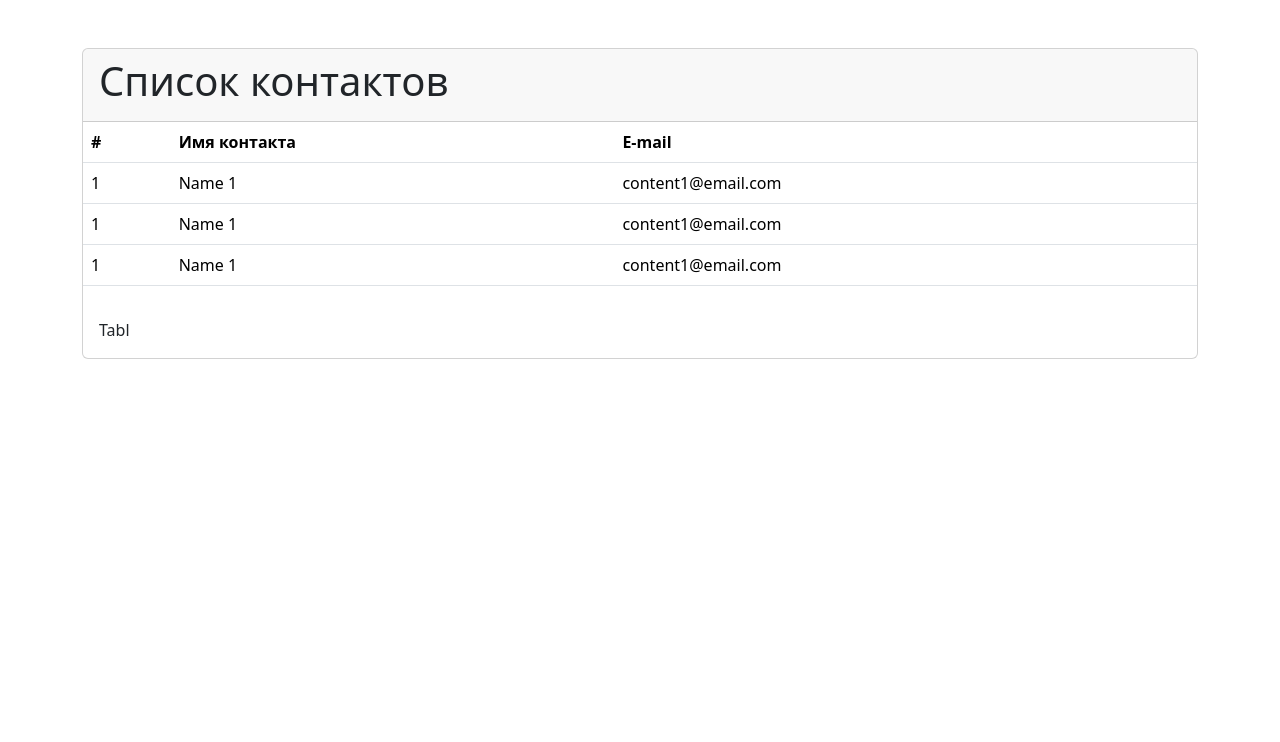
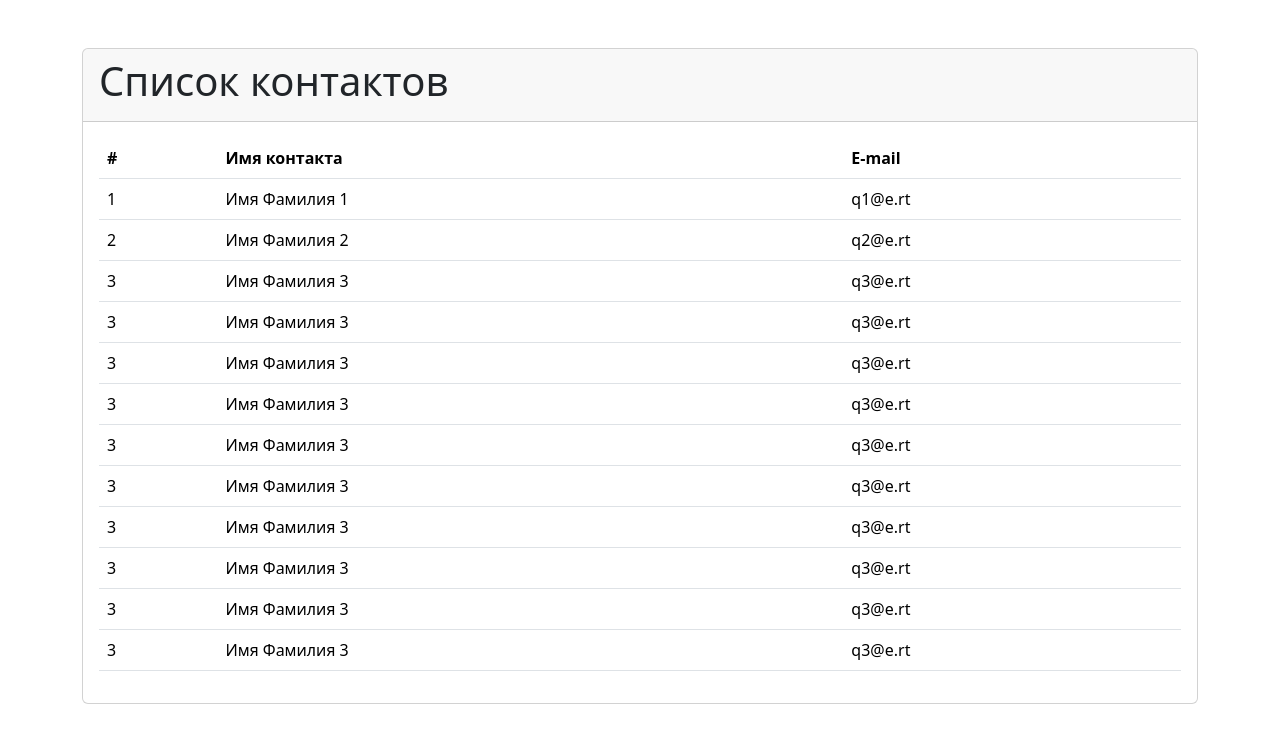
Before and after one commit to NovaCript/DotnetWebApi, a React (Create React App) app in the folder client/: page / in a window 1280 px wide. Shown: the top 742 px of the page. Built offline with nearby package versions, Linux system fonts and the light colour scheme.

Commit message:
16.7 Передача данных через свойства

```diff
--- a/client/src/App.js
+++ b/client/src/App.js
@@ -1,4 +1,19 @@
 import TableContact from "./layout/TableContact/TableContact";
+
+const contacts = [
+  { id: 1, name: "Имя Фамилия 1", email: "q1@e.rt" },
+  { id: 2, name: "Имя Фамилия 2", email: "q2@e.rt" },
+  { id: 3, name: "Имя Фамилия 3", email: "q3@e.rt" },
+  { id: 3, name: "Имя Фамилия 3", email: "q3@e.rt" },
+  { id: 3, name: "Имя Фамилия 3", email: "q3@e.rt" },
+  { id: 3, name: "Имя Фамилия 3", email: "q3@e.rt" },
+  { id: 3, name: "Имя Фамилия 3", email: "q3@e.rt" },
+  { id: 3, name: "Имя Фамилия 3", email: "q3@e.rt" },
+  { id: 3, name: "Имя Фамилия 3", email: "q3@e.rt" },
+  { id: 3, name: "Имя Фамилия 3", email: "q3@e.rt" },
+  { id: 3, name: "Имя Фамилия 3", email: "q3@e.rt" },
+  { id: 3, name: "Имя Фамилия 3", email: "q3@e.rt" },
+];
 
 const App = () => {
   return (
@@ -7,8 +22,9 @@ const App = () => {
         <div className="card-header">
           <h1>Список контактов</h1>
         </div>
-        <TableContact />
-        <div className="card-body">Tabl</div>
+        <div className="card-body">
+          <TableContact contacts={contacts} />
+        </div>
       </div>
     </div>
   );
--- a/client/src/layout/TableContact/TableContact.jsx
+++ b/client/src/layout/TableContact/TableContact.jsx
@@ -1,8 +1,7 @@
 import React from "react";
-import RowContact from "./components/RowContact";
+import RowTableContact from "./components/RowTableContact";
 
-
-const TableContact = () => {
+const TableContact = (props) => {
   return (
     <table className="table table-hover">
       <thead>
@@ -13,13 +12,17 @@ const TableContact = () => {
         </tr>
       </thead>
       <tbody>
-              <RowContact/>
-              <RowContact/>
-              <RowContact/>
+        {props.contacts.map((contact) => (
+          <RowTableContact
+            id={contact.id}
+            name={contact.name}
+            email={contact.email}
+            // contact={contact}
+          />
+        ))}
       </tbody>
     </table>
   );
-}
-
+};
 
 export default TableContact;
--- a/client/src/layout/TableContact/components/RowContact.jsx
+++ /dev/null
@@ -1,14 +0,0 @@
-import React from "react";
-
-const RowContact = () => {
-  return (
-    <tr>
-      <td>1</td>
-      <td>Name 1</td>
-      <td>content1@email.com</td>
-    </tr>
-  );
-};
-
-
-export default RowContact;
--- /dev/null
+++ b/client/src/layout/TableContact/components/RowTableContact.jsx
@@ -0,0 +1,16 @@
+import React from "react";
+
+const RowTableContact = (props) => {
+  return (
+    <tr>
+      {/* <td>{props.contact.id}</td>
+      <td>{props.contact.name}</td>
+      <td>{props.contact.email}</td> */}
+      <td>{props.id}</td>
+      <td>{props.name}</td>
+      <td>{props.email}</td>
+    </tr>
+  );
+};
+
+export default RowTableContact;
```
Lines whose indentation alone changed are shown as unchanged.
